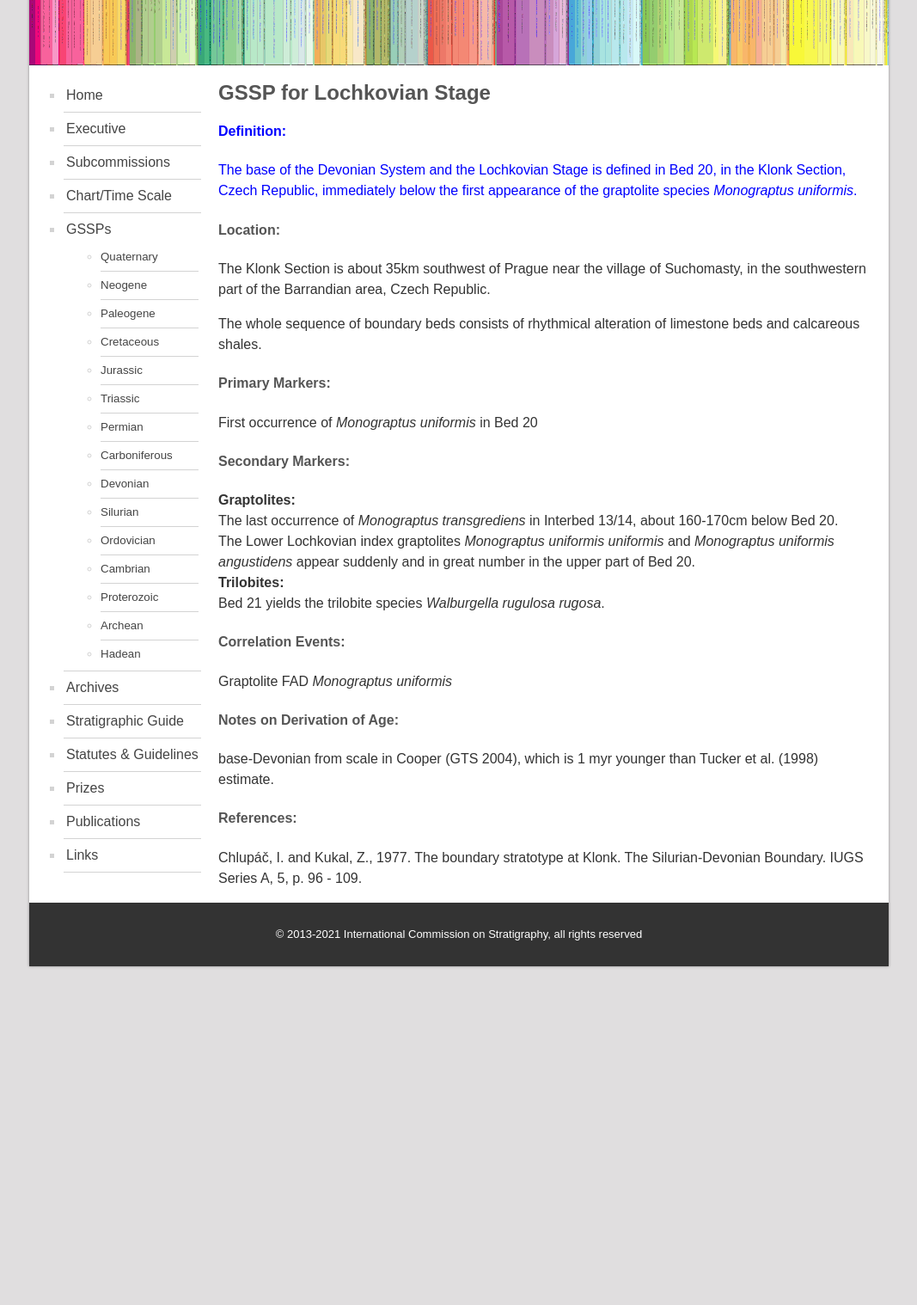
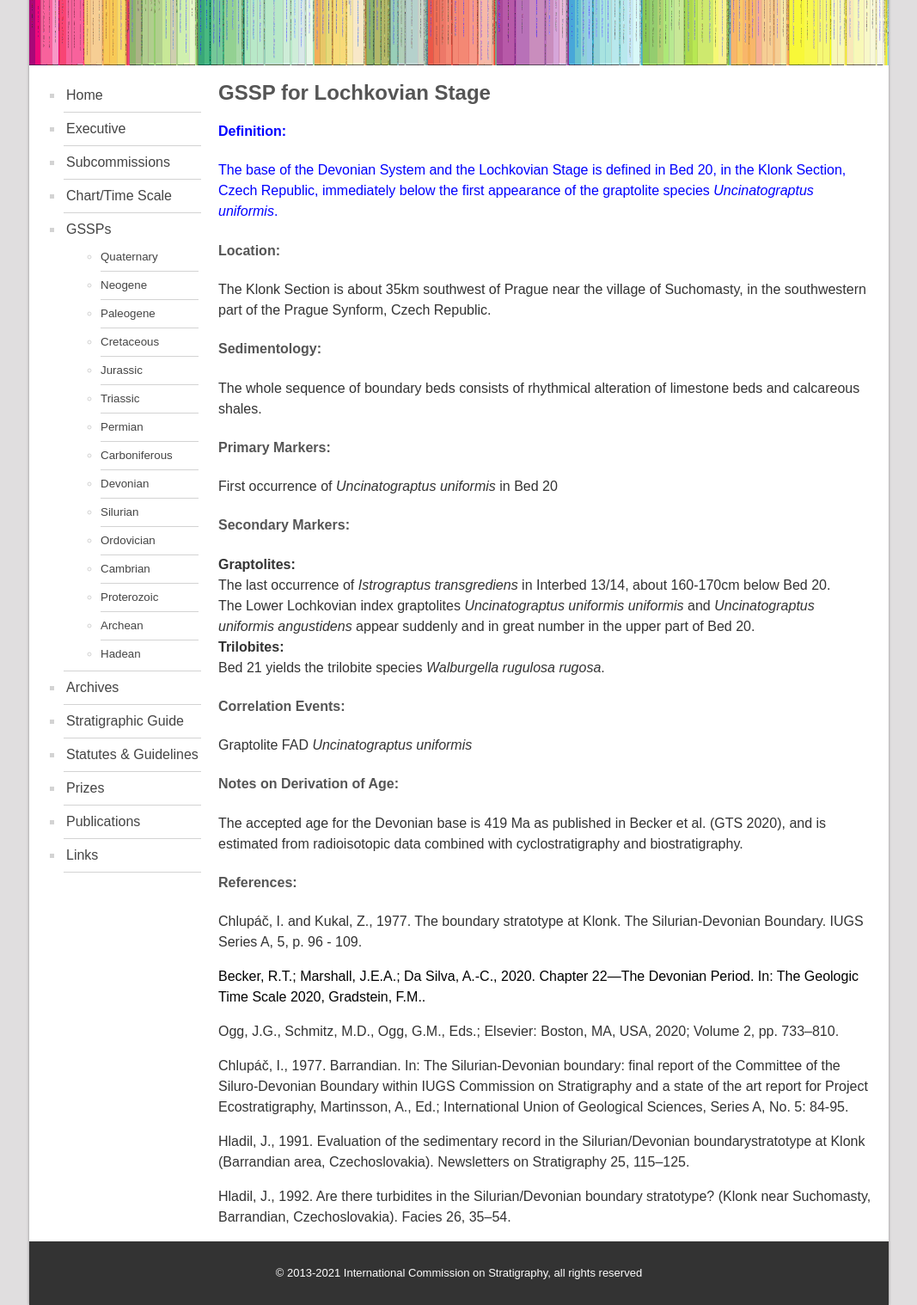
Before and after one commit to i-c-stratigraphy/gssps, a Jekyll site: the page built from pages/lochkovian.html, in a window 1280 px wide, cut to the strip 124-1642 px from the top of the page. Shown: the whole strip at 86% size, without its empty margins (106-1173 px from the left). Built offline with Jekyll 4.4.1, drawn with Linux system fonts in a browser that asks for light colours; before the commit the page ends 1248 px from its top, so only the background shows below that.

Commit message:
lochkovian updates

```diff
--- a/pages/lochkovian.html
+++ b/pages/lochkovian.html
@@ -6,28 +6,38 @@ permalink: /lochkovian
 <h2>GSSP for Lochkovian Stage</h2>
 
 <h4 class="definition">Definition:</h4>
-<p class="definition">The base of the Devonian System and the Lochkovian Stage is defined in Bed 20, in the Klonk Section, Czech Republic, immediately below the first appearance of the graptolite species <i>Monograptus uniformis</i>.</p>
+<p class="definition">The base of the Devonian System and the Lochkovian Stage is defined in Bed 20, in the Klonk Section, Czech Republic, immediately below the first appearance of the graptolite species <i>Uncinatograptus uniformis</i>.</p>
 
 <h4>Location:</h4>
-<p>The Klonk Section is about 35km southwest of Prague near the village of Suchomasty, in the southwestern part of the Barrandian area, Czech Republic.</p>
+<p>The Klonk Section is about 35km southwest of Prague near the village of Suchomasty, in the southwestern part of the Prague Synform, Czech Republic.</p>
+<h4>Sedimentology:</h4>
 <p>The whole sequence of boundary beds consists of rhythmical alteration of limestone beds and calcareous shales.</p>
 
 <h4>Primary Markers:</h4>
-<p>First occurrence of <i>Monograptus
-uniformis</i> in Bed 20</p>
+<p>First occurrence of <i>Uncinatograptus uniformis</i> in Bed 20</p>
 
 <h4>Secondary Markers:</h4>
 <p><b>Graptolites:</b><br />
-The last occurrence of <i>Monograptus transgrediens</i> in Interbed 13/14, about 160-170cm below Bed 20.<br />
-The Lower Lochkovian index graptolites <i>Monograptus uniformis uniformis</i> and <i>Monograptus uniformis angustidens</i> appear suddenly and in great number in the upper part of Bed 20.<br />
+The last occurrence of <i>Istrograptus transgrediens</i> in Interbed 13/14, about 160-170cm below Bed 20.<br />
+The Lower Lochkovian index graptolites <i>Uncinatograptus uniformis uniformis</i> and <i>Uncinatograptus uniformis angustidens</i> appear suddenly and in great number in the upper part of Bed 20.<br />
 <b>Trilobites:</b><br />
 Bed 21 yields the trilobite species <i>Walburgella rugulosa rugosa</i>.</p>
 
 <h4>Correlation Events:</h4>
-<p>Graptolite FAD <i>Monograptus uniformis</i></p>
+<p>Graptolite FAD <i>Uncinatograptus uniformis</i></p>
 
 <h4>Notes on Derivation of Age:</h4>
-<p>base-Devonian from scale in Cooper (GTS 2004), which is 1 myr younger than Tucker et al. (1998) estimate.</p>
+<p>The accepted age for the Devonian base is 419 Ma as published in Becker et al. (GTS 2020), and is estimated from radioisotopic data combined with cyclostratigraphy and biostratigraphy.</p>
 
 <h4>References:</h4>
 <p class="reference">Chlupáč, I. and Kukal, Z., 1977. The boundary stratotype at Klonk. The Silurian-Devonian Boundary. IUGS Series A, 5, p. 96 - 109.</p>
+
+<p class="reference"></p>Becker, R.T.; Marshall, J.E.A.; Da Silva, A.-C., 2020. Chapter 22—The Devonian Period. In: The Geologic Time Scale 2020, Gradstein, F.M..</p>
+
+<p class="reference">Ogg, J.G., Schmitz, M.D., Ogg, G.M., Eds.; Elsevier: Boston, MA, USA, 2020; Volume 2, pp. 733–810.</p>
+
+<p class="reference">Chlupáč, I., 1977. Barrandian. In: The Silurian-Devonian boundary: final report of the Committee of the Siluro-Devonian Boundary within IUGS Commission on Stratigraphy and a state of the art report for Project Ecostratigraphy, Martinsson, A., Ed.; International Union of Geological Sciences, Series A, No. 5: 84-95.</p>
+
+<p class="reference">Hladil, J., 1991. Evaluation of the sedimentary record in the Silurian/Devonian boundarystratotype at Klonk (Barrandian area, Czechoslovakia). Newsletters on Stratigraphy 25, 115–125.</p>
+
+<p class="reference">Hladil, J., 1992. Are there turbidites in the Silurian/Devonian boundary stratotype? (Klonk near Suchomasty, Barrandian, Czechoslovakia). Facies 26, 35–54.</p>
```
